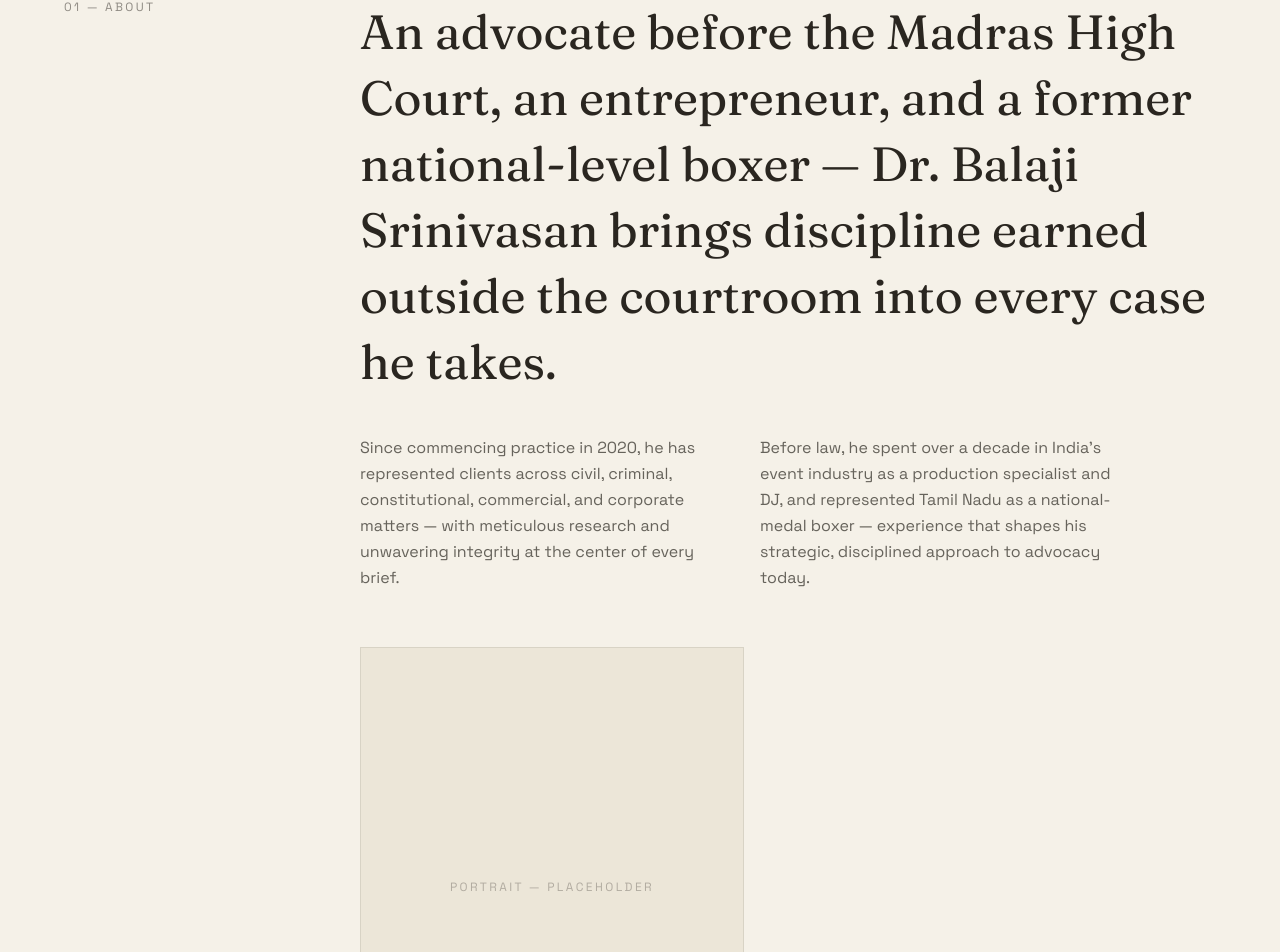
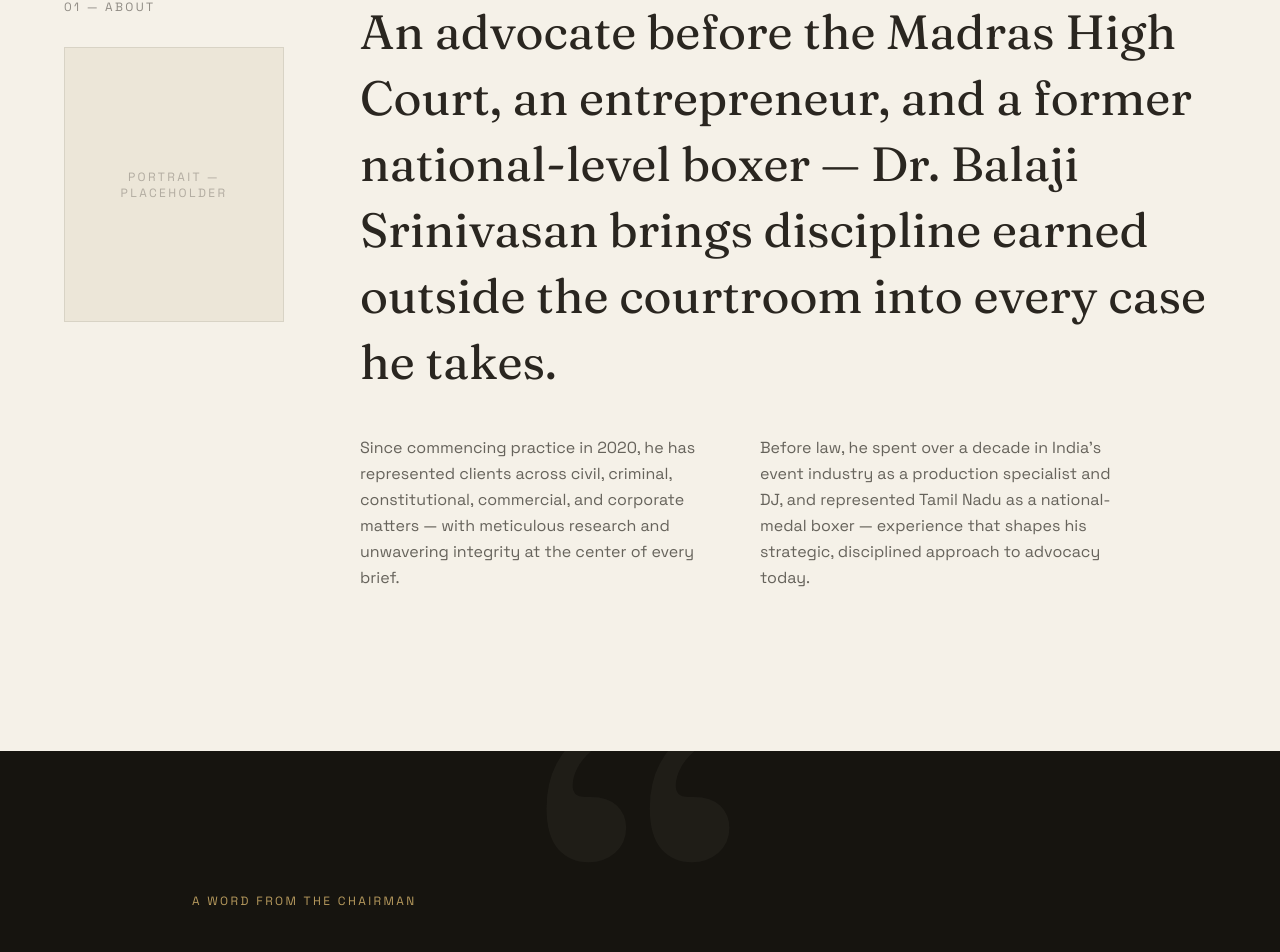
Before and after one commit to sundara-vadivel/mass_legal, a Next.js app: page / in a window 1280 px wide. Shown: the part 2561-3513 px from the top of the page. Built offline with nearby package versions, Linux system fonts and the light colour scheme.

Commit message:
updated about.tsx-changed potrait photo layout

```diff
--- a/src/components/About.tsx
+++ b/src/components/About.tsx
@@ -8,8 +8,6 @@
   const sectionRef = useRef<HTMLElement>(null!);
   const prefersReducedMotion = useReducedMotion();
 
-  // Reveal finishes at 35% into the section entering view, leaving the
-  // rest of the scroll to just read the content normally.
   const progress = useSectionProgress(sectionRef, ["start end", "start 0.35"]);
 
   const x = useTransform(progress, [0, 1], [140, 0]);
@@ -30,9 +28,18 @@
         style={style}
         className="max-w-6xl mx-auto grid grid-cols-1 md:grid-cols-12 gap-12 md:gap-8 will-change-transform"
       >
-        <span className="md:col-span-3 font-sans text-xs tracking-[0.2em] uppercase text-ink/50">
-          01 — About
-        </span>
+        {/* Left rail: label + portrait, filling the column's empty space */}
+        <div className="md:col-span-3 flex flex-col">
+          <span className="font-sans text-xs tracking-[0.2em] uppercase text-ink/50">
+            01 — About
+          </span>
+
+          <div className="mt-8 aspect-[4/5] w-full max-w-[220px] bg-cream-soft border border-ink/10 flex items-center justify-center">
+            <span className="font-sans text-xs tracking-[0.2em] uppercase text-ink/30 text-center px-4">
+              Portrait — placeholder
+            </span>
+          </div>
+        </div>
 
         <div className="md:col-span-9">
           <p className="font-serif text-3xl md:text-5xl leading-snug">
@@ -55,12 +62,6 @@
               his strategic, disciplined approach to advocacy today.
             </p>
           </div>
-
-          <div className="mt-14 aspect-[4/5] w-full max-w-sm bg-cream-soft border border-ink/10 flex items-center justify-center">
-            <span className="font-sans text-xs tracking-[0.2em] uppercase text-ink/30">
-              Portrait — placeholder
-            </span>
-          </div>
         </div>
       </motion.div>
     </section>
```
